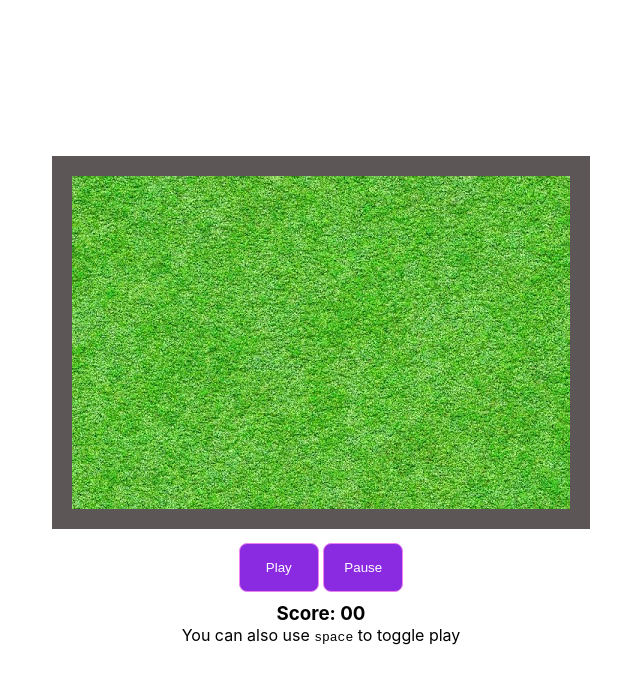
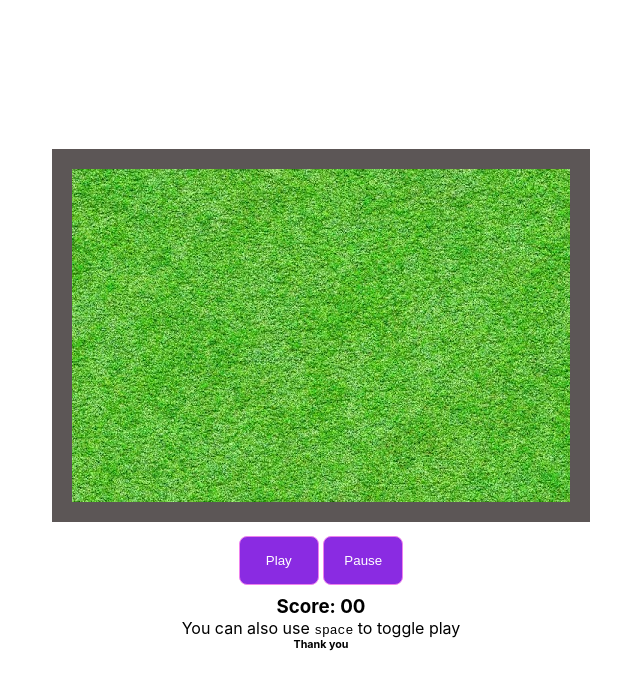
Before and after one commit to manishkr1101/Snake-Game, a website: page src/index.html in a window 1280 px wide. Shown: the whole page, without its empty margins (319-959 px from the left). Drawn offline with Linux system fonts and the light colour scheme.

Commit message:
Update index.html

```diff
--- a/src/index.html
+++ b/src/index.html
@@ -26,6 +26,7 @@
             <p class="message"></p>
         </div>
         <p>You can also use <code>space</code> to toggle play</p>
+        <h6>Thank you</h6>
     </div>
 
 </body>
```
